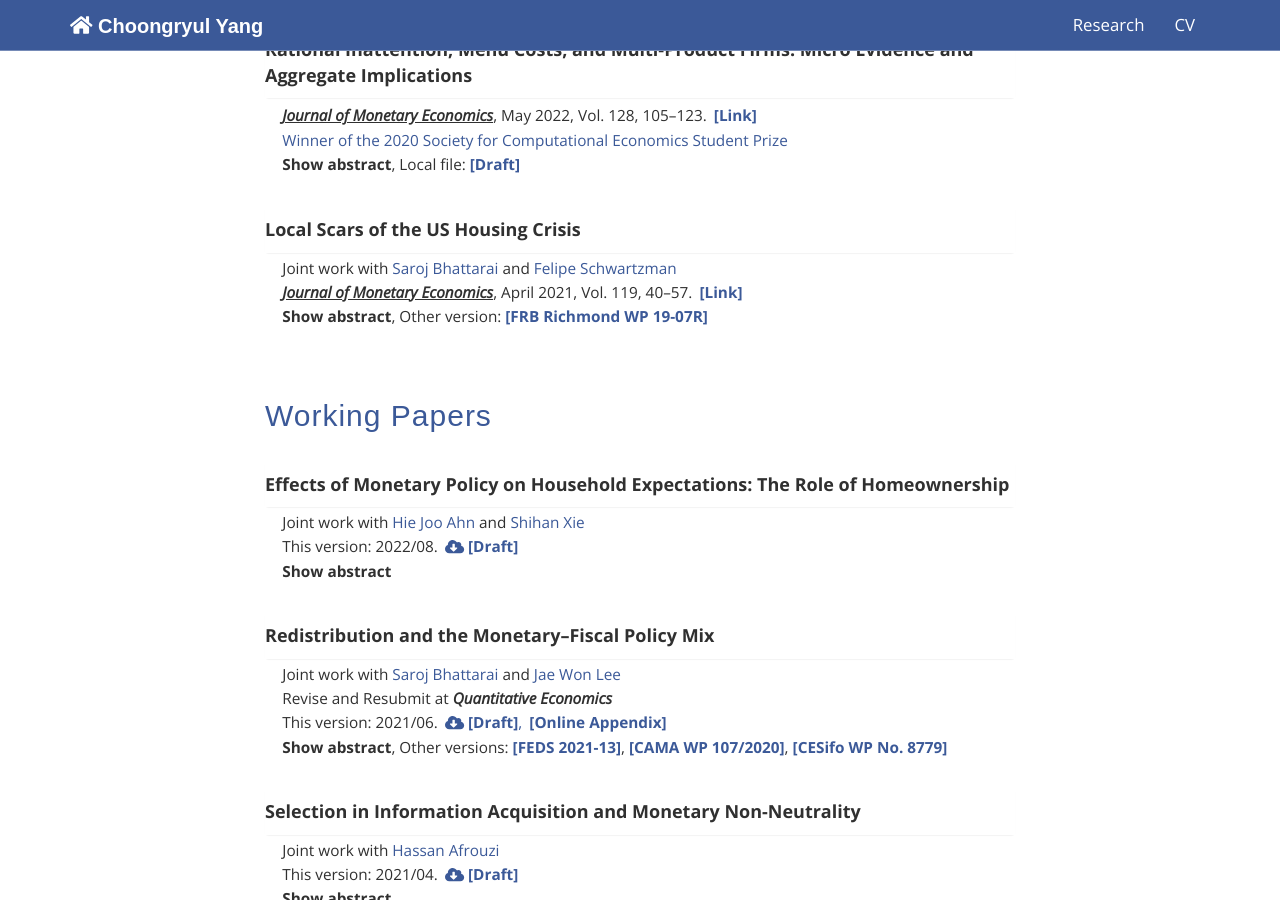
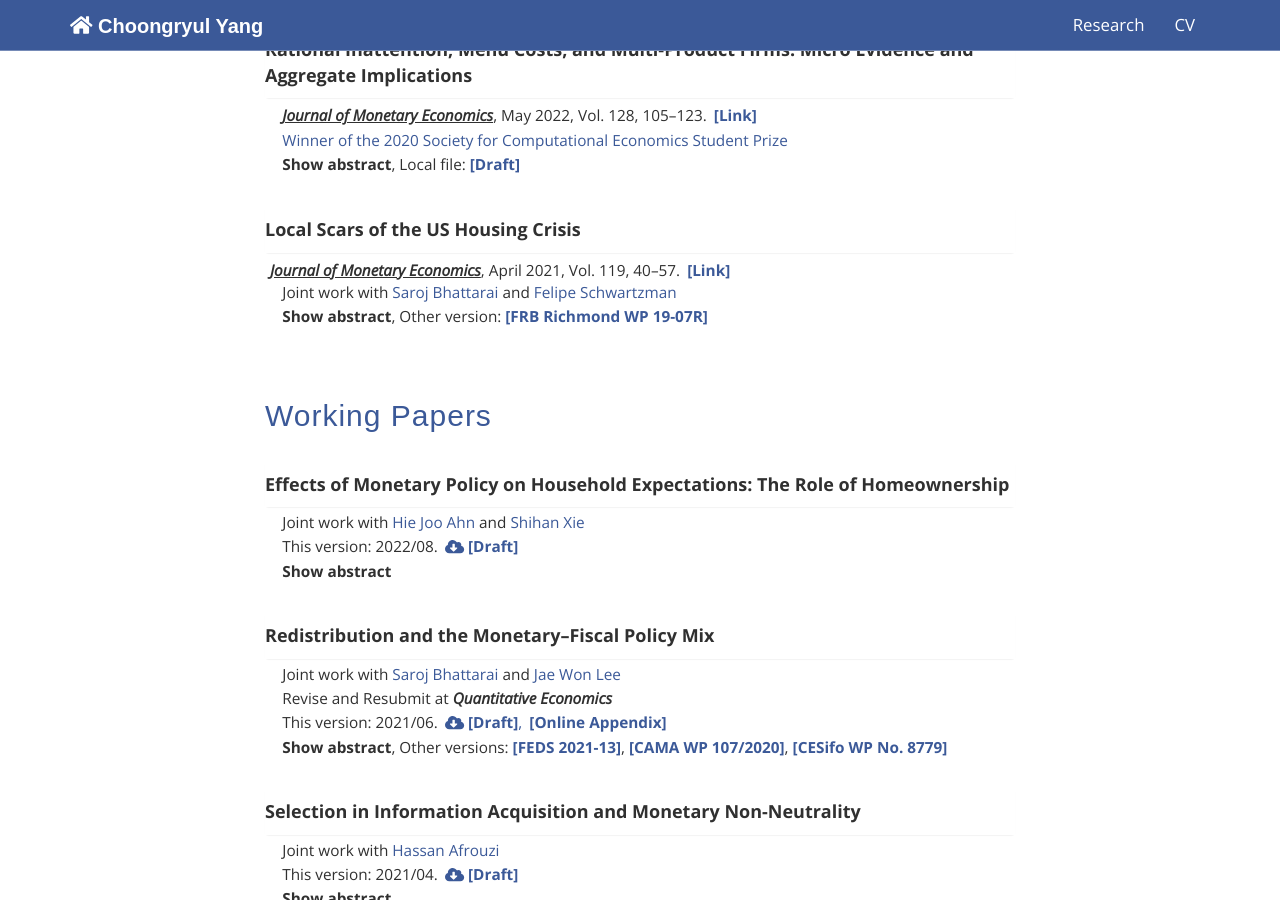
Before and after one commit to choongryulyang/choongryulyang.github.io, a Jekyll site: the page built from index.html, in a window 1280 px wide and 900 px high, scrolled down 996 px. Built offline with Jekyll 4.4.1, drawn with Linux system fonts in a browser that asks for light colours.

Commit message:
Update index.html

```diff
--- a/index.html
+++ b/index.html
@@ -143,16 +143,16 @@ title: Choongryul Yang
 				<article>
 				<div class="panel-collapse collapse in" role="tabpanel" >
 					<div class="panel-body">
+						<p style="margin-bottom:0px; font-size: 11.5pt">
+							<a style="color: #303030">
+							<b><i><u>Journal of Monetary Economics</u></i></b>, April 2021, Vol. 119, 40&ndash;57.
+							<a class="two" style="margin-left: 0.2em; color: #3b5998" href="https://doi.org/10.1016/j.jmoneco.2021.02.001" target="_blank" onclick="ga('send','event','BSY JME', 'Click', 'Design')">
+							<b>[Link]</b></a>
+						</p>
+
 						<div style="font-size: 11.5pt; text-align: left; color: #303030; margin-left: 0.8em"> Joint work with
 						<a class="author" style="color: #3b5998" href="https://sites.google.com/site/bhattaraisaroj/" target="_blank">Saroj Bhattarai</a> and
 						<a class="author" style="color: #3b5998" href="https://sites.google.com/view/felipeschwartzman/" target="_blank">Felipe Schwartzman</a>
-
-						<p style="margin-bottom:0px; font-size: 11.5pt">
-						<a style="color: #303030">
-						<b><i><u>Journal of Monetary Economics</u></i></b>, April 2021, Vol. 119, 40&ndash;57.
-						<a class="two" style="margin-left: 0.2em; color: #3b5998" href="https://doi.org/10.1016/j.jmoneco.2021.02.001" target="_blank" onclick="ga('send','event','BSY JME', 'Click', 'Design')">
-						<b>[Link]</b></a>
-						</p>
 
 						<p style="margin-bottom:0px; font-size: 11.5pt">
 						<a class="two" target="_blank" onclick="ga('send','event','BSY Abstract', 'Click', 'Design')">
```
